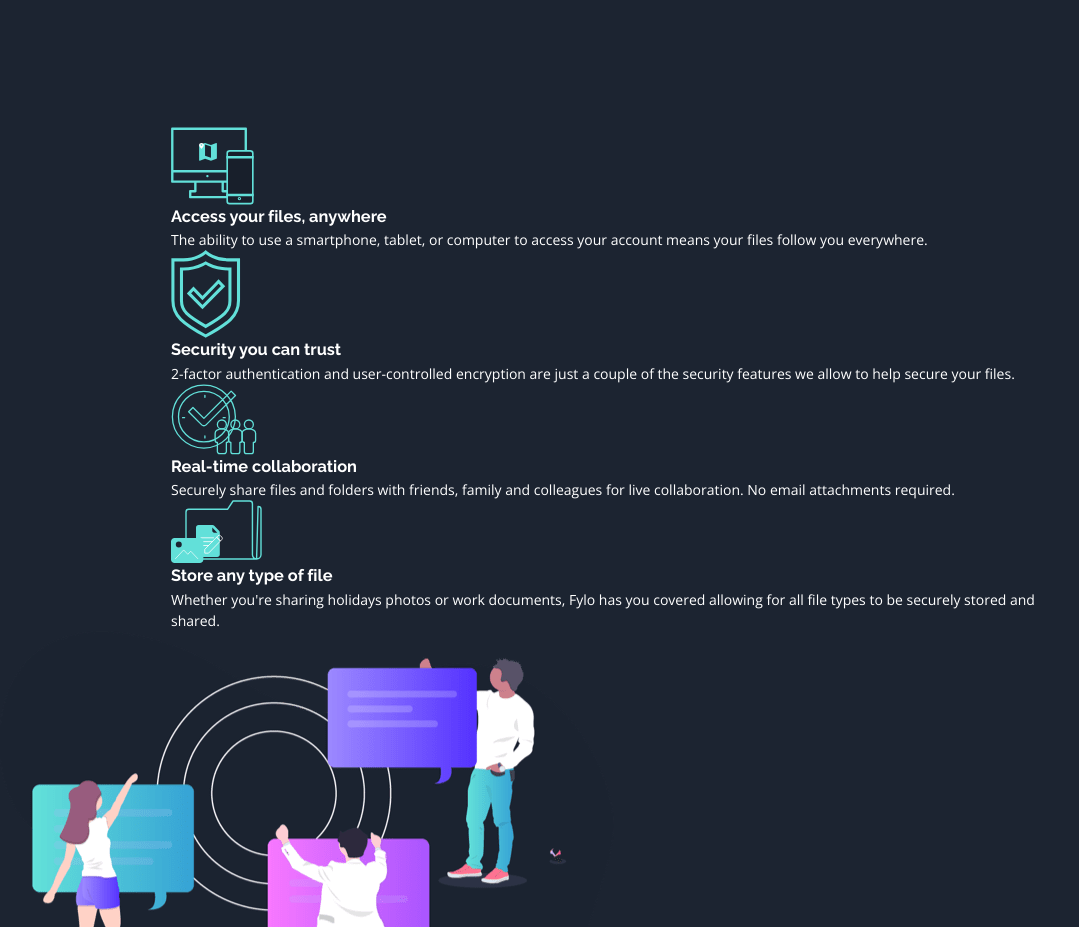
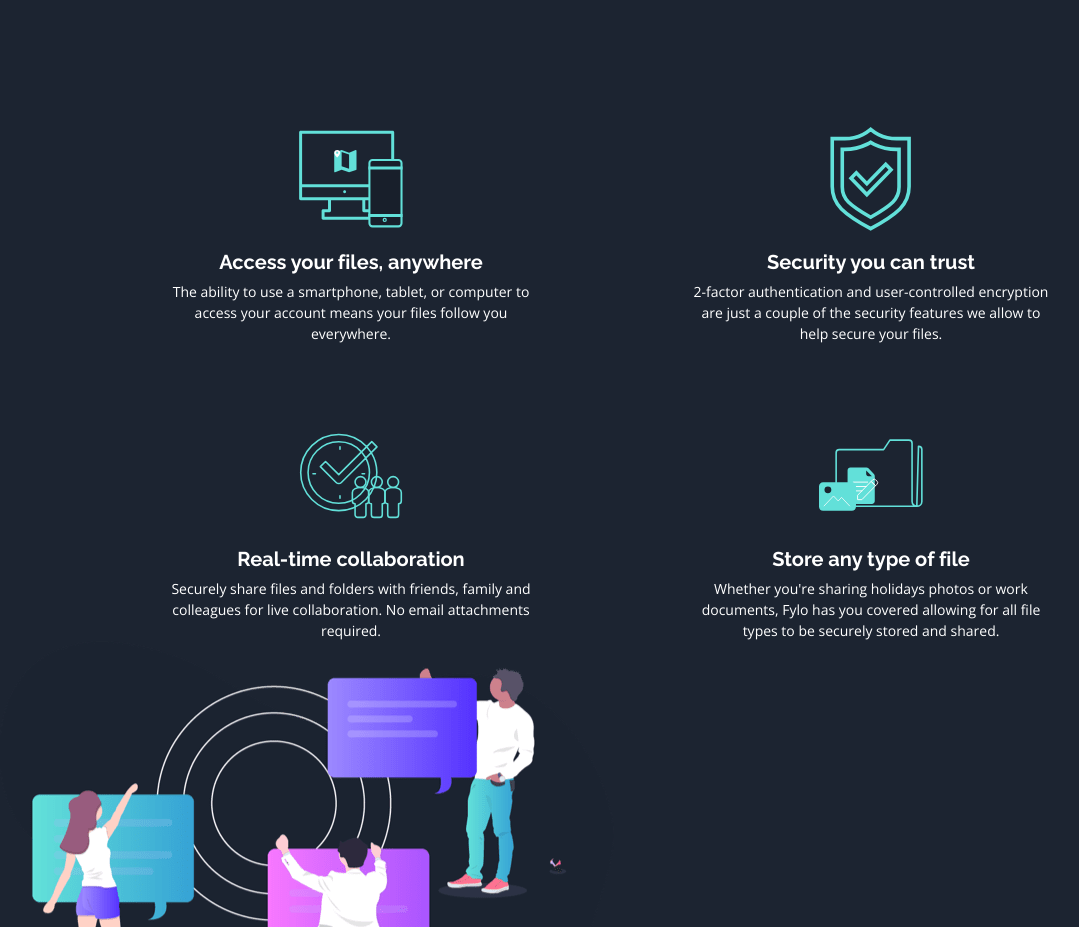
Before and after one commit to karolbanat/fylo-dark-theme-landing-page, a website: page index.html in a window 1280 px wide. Shown: the part 1120-2047 px from the top of the page, without its empty margins (29-1108 px from the left). Drawn offline with nearby package versions, Linux system fonts and the light colour scheme.

Commit message:
Features section

```diff
--- /dev/null
+++ b/src/sass/components/_feature-card.scss
@@ -0,0 +1,29 @@
+@use '../abstracts/mixins' as mxn;
+
+.feature-card {
+	display: flex;
+	flex-direction: column;
+	align-items: center;
+	max-width: 36rem;
+	text-align: center;
+	font-size: var(--fz-400);
+
+	&__heading {
+		margin-top: 2.4rem;
+		margin-bottom: 0.4rem;
+		font-size: var(--fz-card-heading);
+		@include mxn.mq(small) {
+			margin-top: 1.6rem;
+		}
+	}
+
+	&__icon {
+		--width: 8rem;
+		width: var(--width);
+		aspect-ratio: 1;
+		object-fit: contain;
+		@include mxn.mq(small) {
+			--width: 10.4rem;
+		}
+	}
+}
--- a/src/sass/components/_index.scss
+++ b/src/sass/components/_index.scss
@@ -3,3 +3,4 @@
 @forward './logo';
 @forward './link';
 @forward './button';
+@forward './feature-card';
--- /dev/null
+++ b/src/sass/layout/_grid.scss
@@ -0,0 +1,21 @@
+@use '../abstracts/mixins' as mxn;
+
+.features-grid {
+	display: grid;
+	justify-content: center;
+	gap: 8rem;
+
+	@include mxn.mq(small) {
+		grid-template-columns: repeat(2, 1fr);
+
+		/* elements on the right aligned to the right side */
+		& > *:nth-child(2n) {
+			justify-self: end;
+		}
+
+		/* elements on the left aligned to the left side */
+		& > *:nth-child(2n + 1) {
+			justify-self: start;
+		}
+	}
+}
--- a/src/sass/layout/_index.scss
+++ b/src/sass/layout/_index.scss
@@ -1,2 +1,3 @@
 @forward './flow';
 @forward './container';
+@forward './grid';
```
Also changed, not shown: index.html (+1 -1 lines), dist/css/main.min.css.
